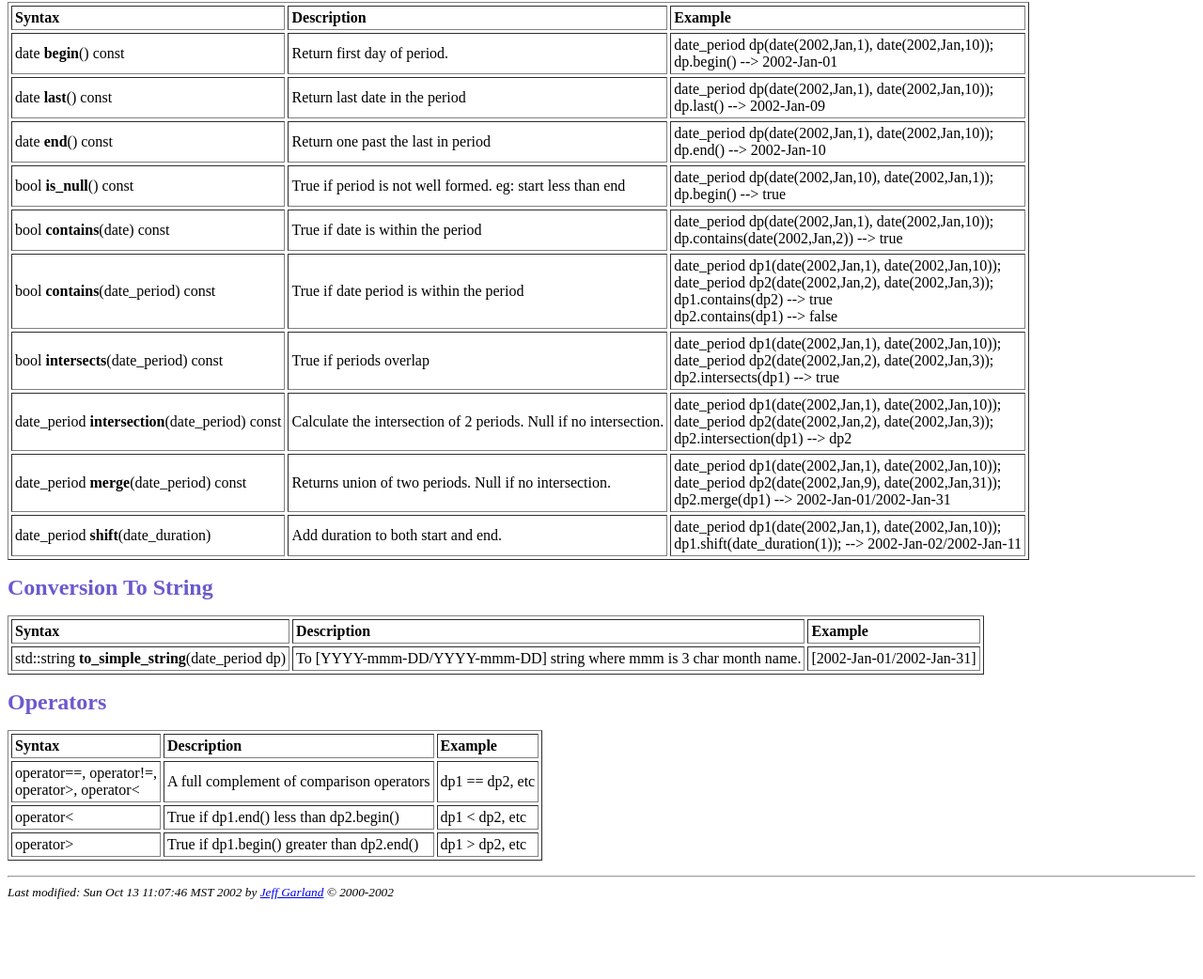
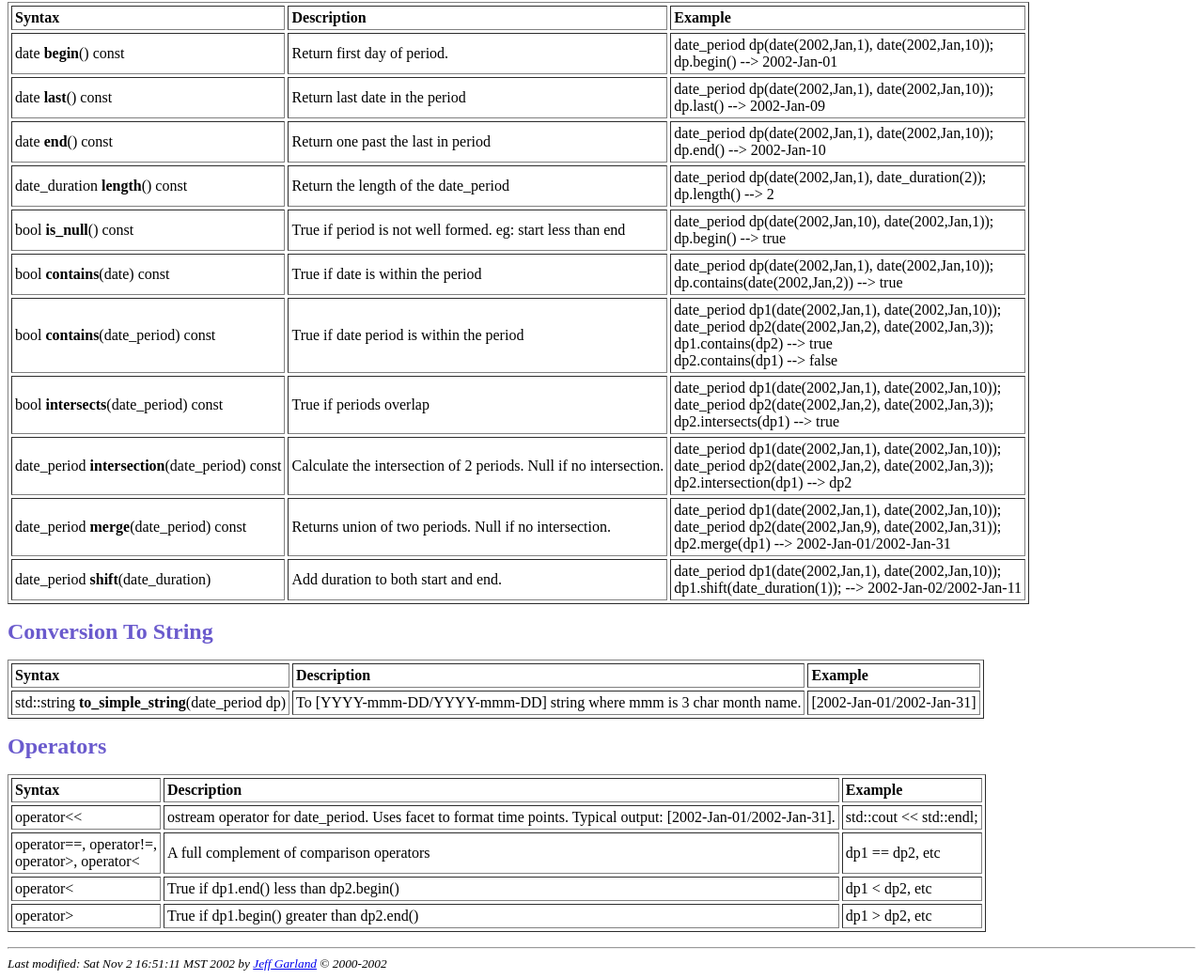
Before and after one commit to boostorg/date_time, a plain HTML site: page doc/class_date_period.html in a window 1280 px wide. Shown: the part 707-1749 px from the top of the page at 94% size. Before the commit the page ends 1673 px from the top, so only its background shows below. Drawn offline with Linux system fonts and the light colour scheme.

Commit message:
add length, operator<< documentation
[SVN r16078]

```diff
--- a/doc/class_date_period.html
+++ b/doc/class_date_period.html
@@ -98,6 +98,10 @@ or
         <td>Return one past the last in period</td>
 	<td>date_period dp(date(2002,Jan,1), date(2002,Jan,10));<br>
             dp.end() --> 2002-Jan-10</td></tr>
+<tr><td>date_duration <font class="func">length</font>() const</td>
+        <td>Return the length of the date_period</td>
+	<td>date_period dp(date(2002,Jan,1), date_duration(2));<br>
+            dp.length() --> 2</td></tr>
 <tr><td>bool <font class="func">is_null</font>() const</td>
         <td>True if period is not well formed.  eg: start less than end </td>
 	<td>date_period dp(date(2002,Jan,10), date(2002,Jan,1));<br>
@@ -153,6 +157,9 @@ or
 <p>
 <table border=1 cellspacing=3 cellpadding=3>
 <tr><td><b>Syntax</b></td><td><b>Description</b></td><td><b>Example</b></td></tr>
+<tr><td>operator&lt;&lt;</td>
+        <td>ostream operator for date_period.  Uses facet to format time points.  Typical output: [2002-Jan-01/2002-Jan-31].</td>
+	<td>std::cout &lt;&lt; std::endl;</td></tr>
 <tr><td>operator==, operator!=,<br> operator&gt;, operator&lt;
         <td>A full complement of comparison operators</td>
 	<td>dp1 == dp2, etc</td></tr>
@@ -170,7 +177,7 @@ or
 <hr>
 <address><small>
 <!-- hhmts start -->
-Last modified: Sun Oct 13 11:07:46 MST 2002
+Last modified: Sat Nov  2 16:51:11 MST 2002
 <!-- hhmts end -->
  by <a href="mailto:jeff&#64;crystalclearsoftware.com">Jeff Garland</a> &copy; 2000-2002
 </small></address>
```
